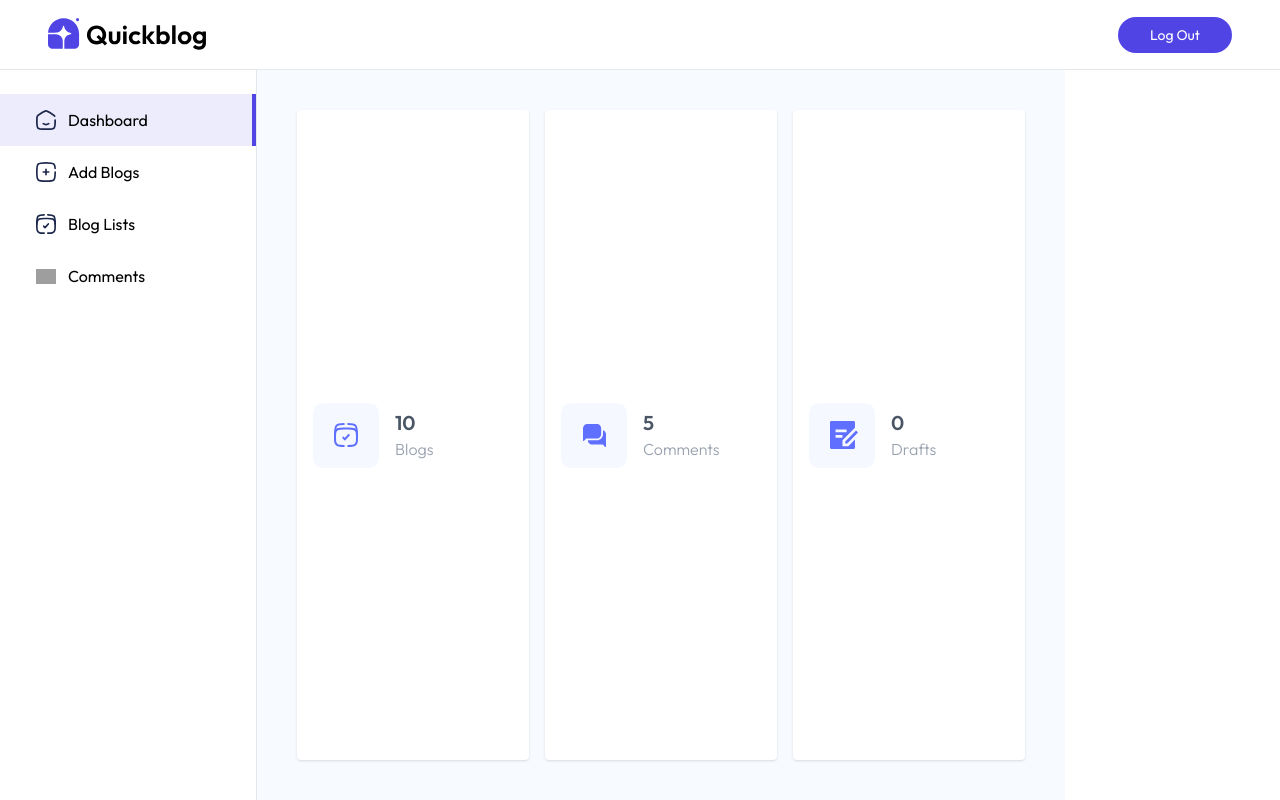
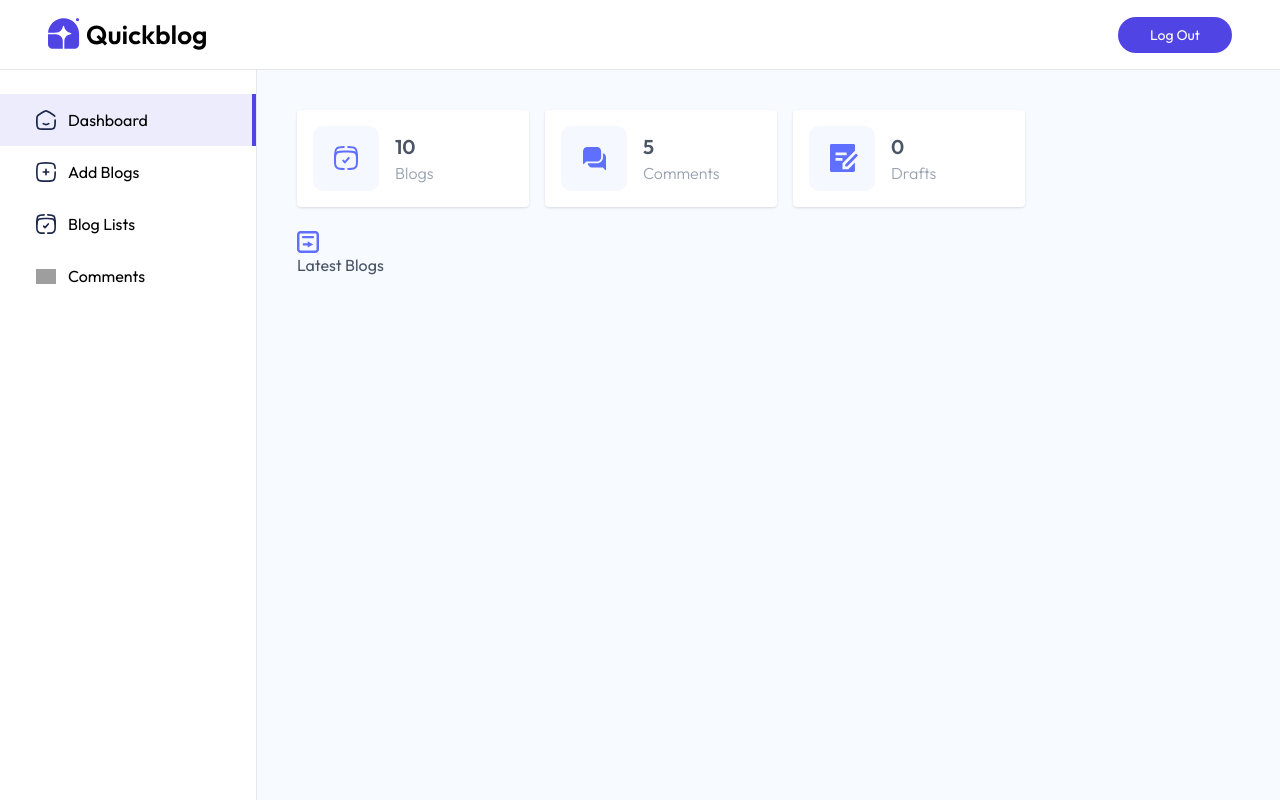
Before and after one commit to outgoingrudra/Blog-site, a React (Vite) app in the folder frontend/: page /admin in a window 1280 px wide. Built offline with nearby package versions, Linux system fonts and the light colour scheme; grey boxes are pictures that could not be loaded.

Commit message:
changes made

```diff
--- a/frontend/src/Pages/Admin/Dashboard.jsx
+++ b/frontend/src/Pages/Admin/Dashboard.jsx
@@ -18,37 +18,44 @@ export default function Dashboard() {
     fetchData()
   },[])
   return (
-    <div className='flex -1 p-4 md:p-10  bg-blue-50/50'>
+   <div className='flex flex-col w-full p-4 md:p-10 bg-blue-50/50'>
 
+  {/* Stats cards wrapper */}
   <div className="flex flex-wrap gap-4">
 
-
-              <div className="flex items-center gap-4  bg-white p-4  min-w-58  rounded shadow cursor-pointer hover:scale-105  transition-all">
+    <div className="flex items-center gap-4 bg-white p-4 min-w-58 rounded shadow cursor-pointer hover:scale-105 transition-all">
       <img src={assets.dashboard_icon_1} alt="" />
-                  <div className="">
-                    <p className=' text-xl font-semibold  text-gray-600'>{dashData.blogs}</p>
-                    <p className='text-gray-400 font-light '>Blogs</p>
+      <div>
+        <p className='text-xl font-semibold text-gray-600'>{dashData.blogs}</p>
+        <p className='text-gray-400 font-light'>Blogs</p>
       </div>
     </div>
 
-              <div className="flex items-center gap-4  bg-white p-4  min-w-58  rounded shadow cursor-pointer hover:scale-105  transition-all">
+    <div className="flex items-center gap-4 bg-white p-4 min-w-58 rounded shadow cursor-pointer hover:scale-105 transition-all">
       <img src={assets.dashboard_icon_2} alt="" />
-                  <div className="">
-                    <p className=' text-xl font-semibold  text-gray-600'>{dashData.comments}</p>
-                    <p className='text-gray-400 font-light '>Comments</p>
+      <div>
+        <p className='text-xl font-semibold text-gray-600'>{dashData.comments}</p>
+        <p className='text-gray-400 font-light'>Comments</p>
       </div>
     </div>
 
-              <div className="flex items-center gap-4  bg-white p-4  min-w-58  rounded shadow cursor-pointer hover:scale-105  transition-all">
+    <div className="flex items-center gap-4 bg-white p-4 min-w-58 rounded shadow cursor-pointer hover:scale-105 transition-all">
       <img src={assets.dashboard_icon_3} alt="" />
-                  <div className="">
-                    <p className=' text-xl font-semibold  text-gray-600'>{dashData.drafts}</p>
-                    <p className='text-gray-400 font-light '>Drafts</p>
+      <div>
+        <p className='text-xl font-semibold text-gray-600'>{dashData.drafts}</p>
+        <p className='text-gray-400 font-light'>Drafts</p>
+      </div>
     </div>
   </div>
 
+  {/* Latest Blogs */}
+  <div className="flex items-center gap-3 mt-6 text-gray-600">
+    <div>
+      <img src={assets.dashboard_icon_4} alt="" />
+      <p>Latest Blogs</p>
+    </div>
+  </div>
 </div>
 
-    </div>
   )
 }
```
Lines whose indentation alone changed are shown as unchanged.
